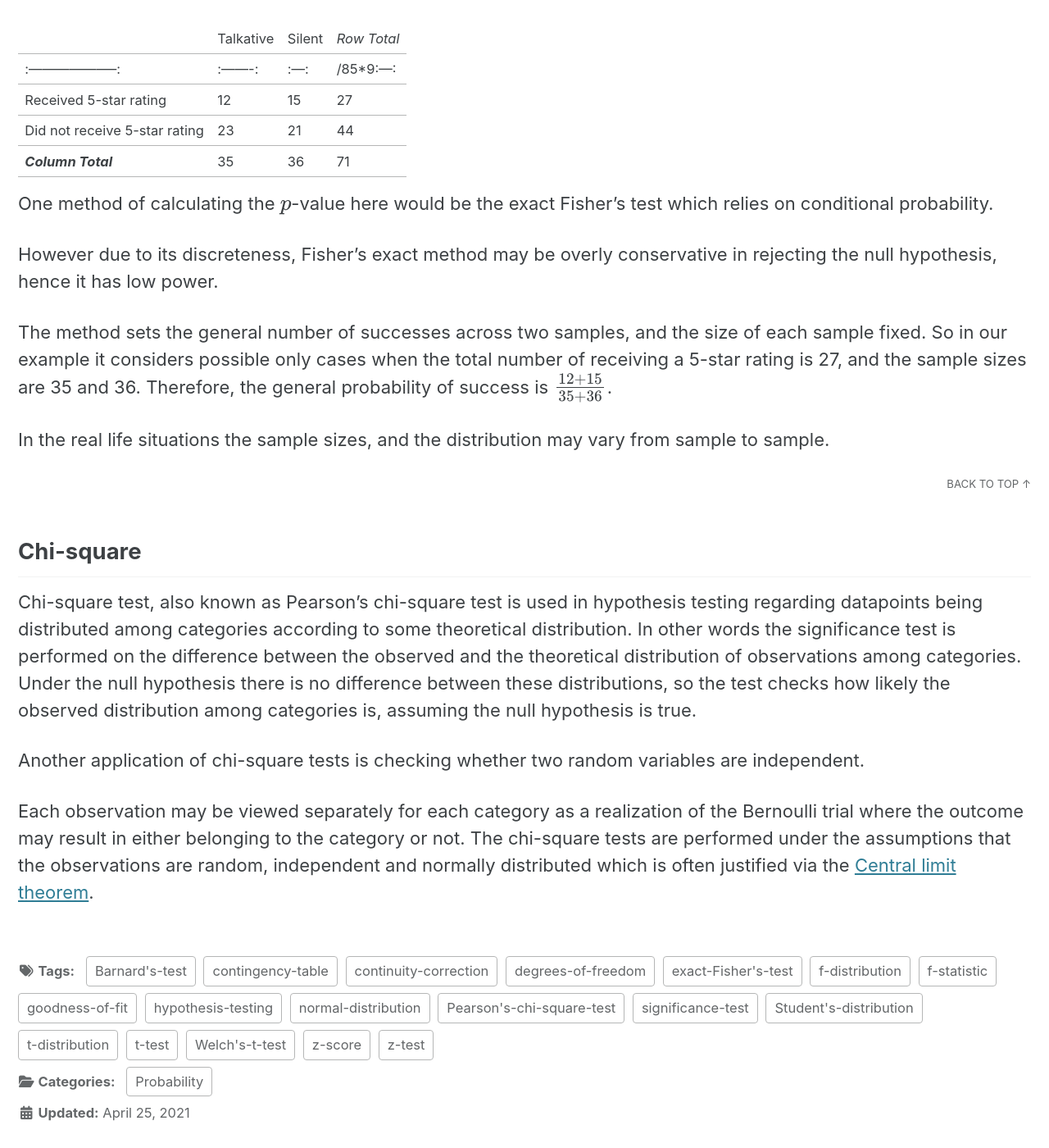
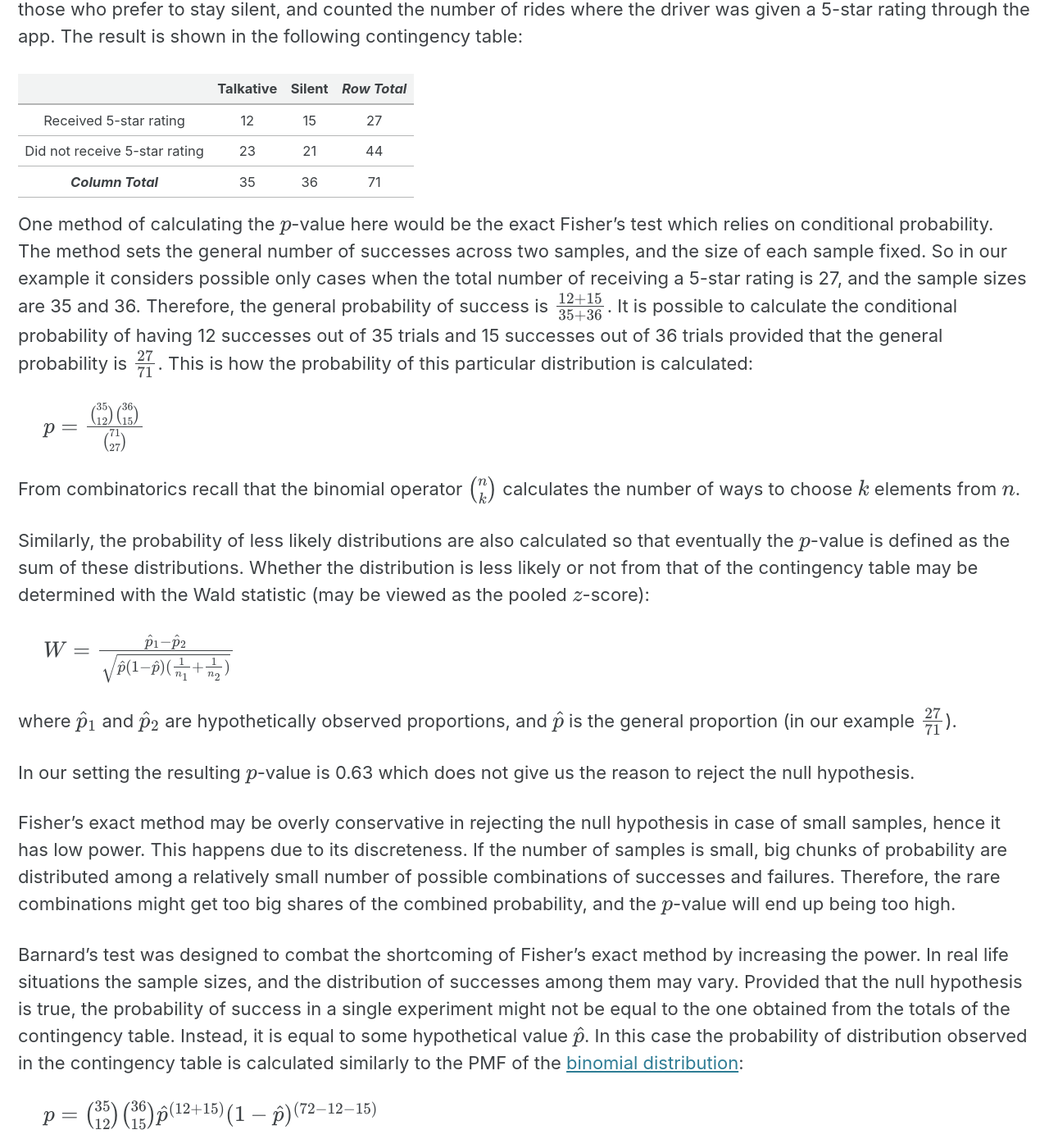
Before and after one commit to vzahorui/vzahorui.github.io, a Jekyll site: the page built from _posts/2021-03-22-hypothesis-test-statistics.md, in a window 1280 px wide and 1400 px high, scrolled down 7560 px. Shown: the whole window at 82% size. Built offline with Jekyll 4.4.1, drawn with Linux system fonts in a browser that asks for light colours; cached includes are drawn as plain includes; nearby versions of some CDN libraries; formulas are drawn with MathJax 3; some of the changed text lies outside the part shown.

Commit message:
added barnard and fisher exact tests

```diff
--- a/_posts/2021-03-22-hypothesis-test-statistics.md
+++ b/_posts/2021-03-22-hypothesis-test-statistics.md
@@ -188,24 +188,45 @@ $z=\frac{\hat p_1 - \hat p_2 \pm \frac{1}{2}(\frac{1}{n_1}+\frac{1}{n_2})}{\sqrt
 <div id='contingency_tables_small_numbers'/>
 #### Contingency tables with small numbers
 
-For small samples the normal approximation of discrete variables won't work, so exact methods of calculating the $p$-value should be used instead. This is similar to calculating the exact $p$-value from the PMF of the binomial distribution, as was the case of one sample and known probability of a single Bernoulli trial in the population. However, in case of two samples the probability of success can only be estimated from the sample data. As a rule, 2 $\times$ 2 contingency tables are used for representing the joint distribution of two samples.
+For small samples the normal approximation of discrete variables won't work, so exact methods of calculating the $p$-value should be used instead. This is similar to calculating the exact $p$-value from the PMF of the binomial distribution, as was the case of one sample and known probability of a single Bernoulli trial in the population. However, in case of two samples the probability of success can only be estimated from the sample data. The null hypothesis is then constructed as the equality of probability of success in two samples, which is also equal to the general probability.
+
+&nbsp;&nbsp;&nbsp;&nbsp;
+$H_0: p_1 = p_2 = p$
 
 For example we want to test whether the taxi drivers are more likely to receive a 5-star rating when they are silent during the whole ride. For this we gathered two samples of drivers: those who tend to talk with the customers, and those who prefer to stay silent, and counted the number of rides where the driver was given a 5-star rating through the app. The result is shown in the following contingency table:
 
 |                      |Talkative|Silent|_Row Total_|
-|:--------------------:|:-------:|:---:|/85*9:---:|
+|:--------------------:|:-------:|:---:|:---:|
 |Received 5-star rating|12|15|27|
 |Did not receive 5-star rating|23|21|44|
 |___Column Total___|35|36|71|
 
-One method of calculating the $p$-value here would be the exact Fisher's test which relies on conditional probability.
+One method of calculating the $p$-value here would be the exact Fisher's test which relies on conditional probability. The method sets the general number of successes across two samples, and the size of each sample fixed. So in our example it considers possible only cases when the total number of receiving a 5-star rating is 27, and the sample sizes are 35 and 36. Therefore, the general probability of success is $\frac{12+15}{35+36}$. It is possible to calculate the conditional probability of having 12 successes out of 35 trials and 15 successes out of 36 trials provided that the general probability is $\frac{27}{71}$. This is how the probability of this particular distribution is calculated:
 
-However due to its discreteness, Fisher's exact method may be overly conservative in rejecting the null hypothesis, hence it has low power.
+&nbsp;&nbsp;&nbsp;&nbsp;
+$p = \frac{\binom{35}{12}\binom{36}{15}}{\binom{71}{27}}$
 
-The method sets the general number of successes across two samples, and the size of each sample fixed. So in our example it considers possible only cases when the total number of receiving a 5-star rating is 27, and the sample sizes are 35 and 36. Therefore, the general probability of success is $\frac{12+15}{35+36}$.
+From combinatorics recall that the binomial operator $\binom{n}{k}$ calculates the number of ways to choose $k$ elements from $n$.
 
-In the real life situations the sample sizes, and the distribution may vary from sample to sample.
+Similarly, the probability of less likely distributions are also calculated so that eventually the $p$-value is defined as the sum of these distributions. Whether the distribution is less likely or not from that of the contingency table may be determined with the Wald statistic (may be viewed as the pooled $z$-score):
 
+&nbsp;&nbsp;&nbsp;&nbsp;
+$W = \frac{\hat p_1 - \hat p_2}{\sqrt{\hat p(1-\hat p)(\frac{1}{n_1}+\frac{1}{n_2})}}$
+
+where $\hat p_1$ and $\hat p_2$ are hypothetically observed proportions, and $\hat p$ is the general proportion (in our example $\frac{27}{71}$).
+
+In our setting the resulting $p$-value is 0.63 which does not give us the reason to reject the null hypothesis.
+
+Fisher's exact method may be overly conservative in rejecting the null hypothesis in case of small samples, hence it has low power. This happens due to its discreteness. If the number of samples is small, big chunks of probability are distributed among a relatively small number of possible combinations of successes and failures. Therefore, the rare combinations might get too big shares of the combined probability, and the $p$-value will end up being too high.
+
+Barnard’s test was designed to combat the shortcoming of Fisher's exact method by increasing the power. In real life situations the sample sizes, and the distribution of successes among them may vary. Provided that the null hypothesis is true, the probability of success in a single experiment might not be equal to the one obtained from the totals of the contingency table. Instead, it is equal to some hypothetical value $\hat p$. In this case the probability of distribution observed in the contingency table is calculated similarly to the PMF of the [binomial distribution]({{ site.baseurl }}{% link _posts/2021-03-27-statistical-distributions.md %}):
+
+&nbsp;&nbsp;&nbsp;&nbsp;
+$p = \binom{35}{12}\binom{36}{15} \hat p^{(12+15)}(1-\hat p)^{(72-12-15)}$
+
+Then the probability of less likely distributions is also computed in order to obtain the $p$-values. Within Barnard’s test the $p$-value is calculated for each possible value of $\hat p$ between 0 and 1, so that a continuous range of hypothetical $p$-values can be built. The value of $\hat p$ is then selected as the value which produces the largest $p$-value, which will still be less than the $p$-value obtained with Fisher's exact method. This is due to the fact that Barnard's method does not set a strict condition of total number of successes equal to some number, so it makes the distribution of probabilities among possible combinations less discrete.
+
+In Barnard's test the rule of maximization of the $p$-value may work against preserving the statistical power if the number of rows and columns in contingency tables grows. Therefore, the method should be generally applied only for 2 $\times$ 2 tables.
 
 <a href="#page-title" class="back-to-top">{{ site.data.ui-text[site.locale].back_to_top | default: 'Back to Top' }} &uarr;</a>
 
```
